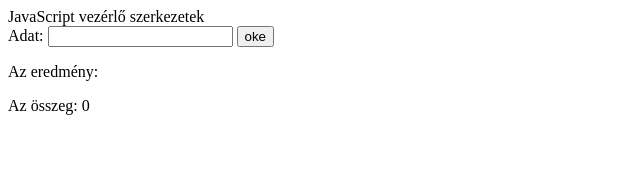
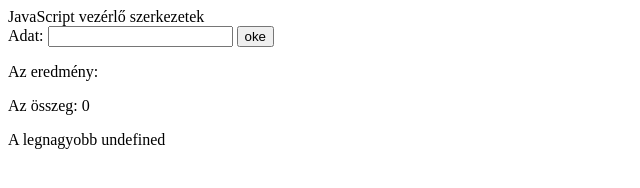
Before and after one commit to Gutyiii/kozosmunkajsalap, a plain HTML site: page public_html/index.html in a window 1280 px wide. Both pictures are taken after a click on the button "oke". Shown: the whole page, without its empty margins (0-640 px from the left). Drawn offline with Linux system fonts and the light colour scheme.

Commit message:
Legnagyobb

```diff
--- a/public_html/index.html
+++ b/public_html/index.html
@@ -23,6 +23,7 @@ and open the template in the editor.
             <article>
                 <p id="eredmeny">Eredmény:</p>
                 <p id="osszeg">Eredmény:</p>
+                <p id="max">Eredmény:</p>
             </article>
             <footer></footer>
         </main>
--- a/public_html/script.js
+++ b/public_html/script.js
@@ -23,6 +23,7 @@ function dolgozz() {
     document.getElementById("eredmeny").innerHTML = "Az eredmény: <br> " + tomb.join("; ");
 
     osszegzes(tomb);
+    max(tomb);
 }
 
 function osszegzes(tomb) {
@@ -40,3 +41,15 @@ function init() {
     document.getElementById("eredmeny").innerHTML = "Rajta vagyok";
     document.getElementById("oke").addEventListener("click", dolgozz);
 }
+
+
+function max(tomb){
+    var index=1;
+    for (var i = 0; i < tomb.length; i++) {
+        if(tomb[i]>tomb[index]){
+            index=i;
+        }
+    }
+    var ered=tomb[index];
+    document.getElementById("max").innerHTML="A legnagyobb " + ered;
+}
```
